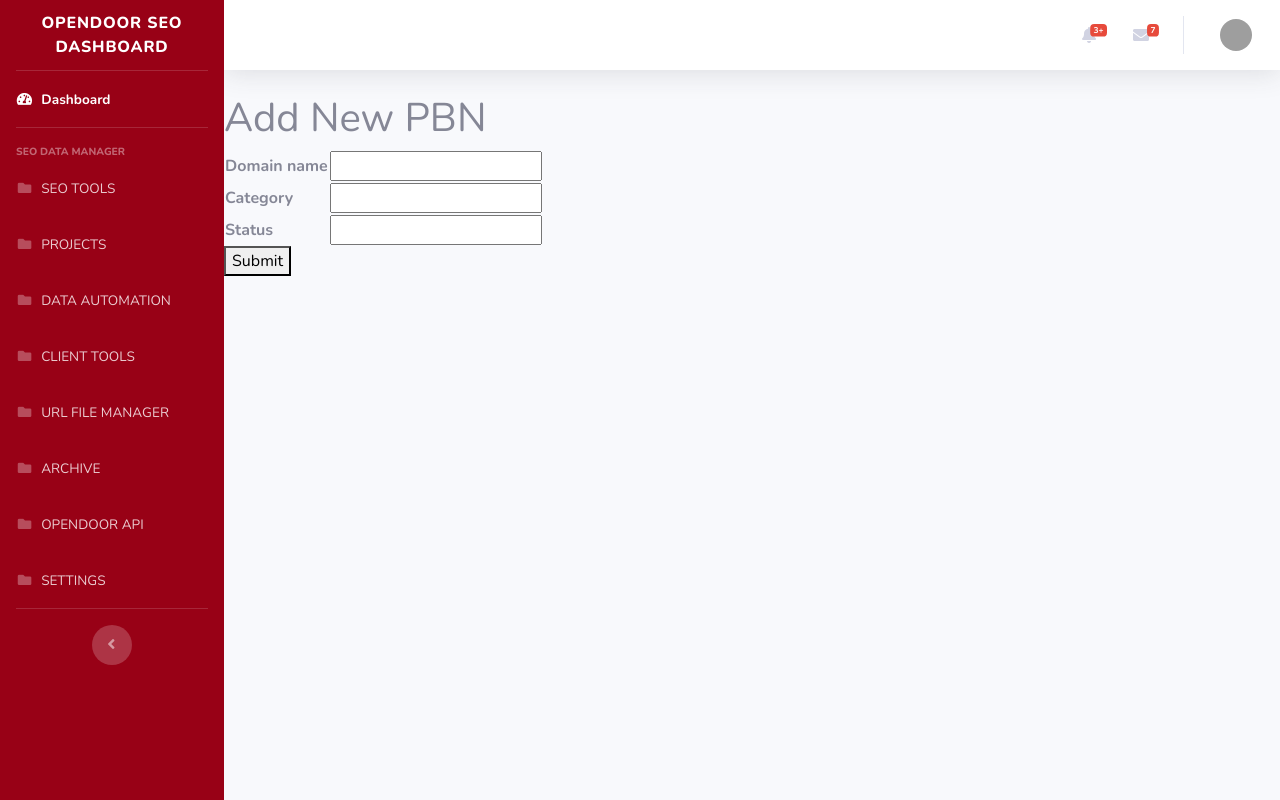
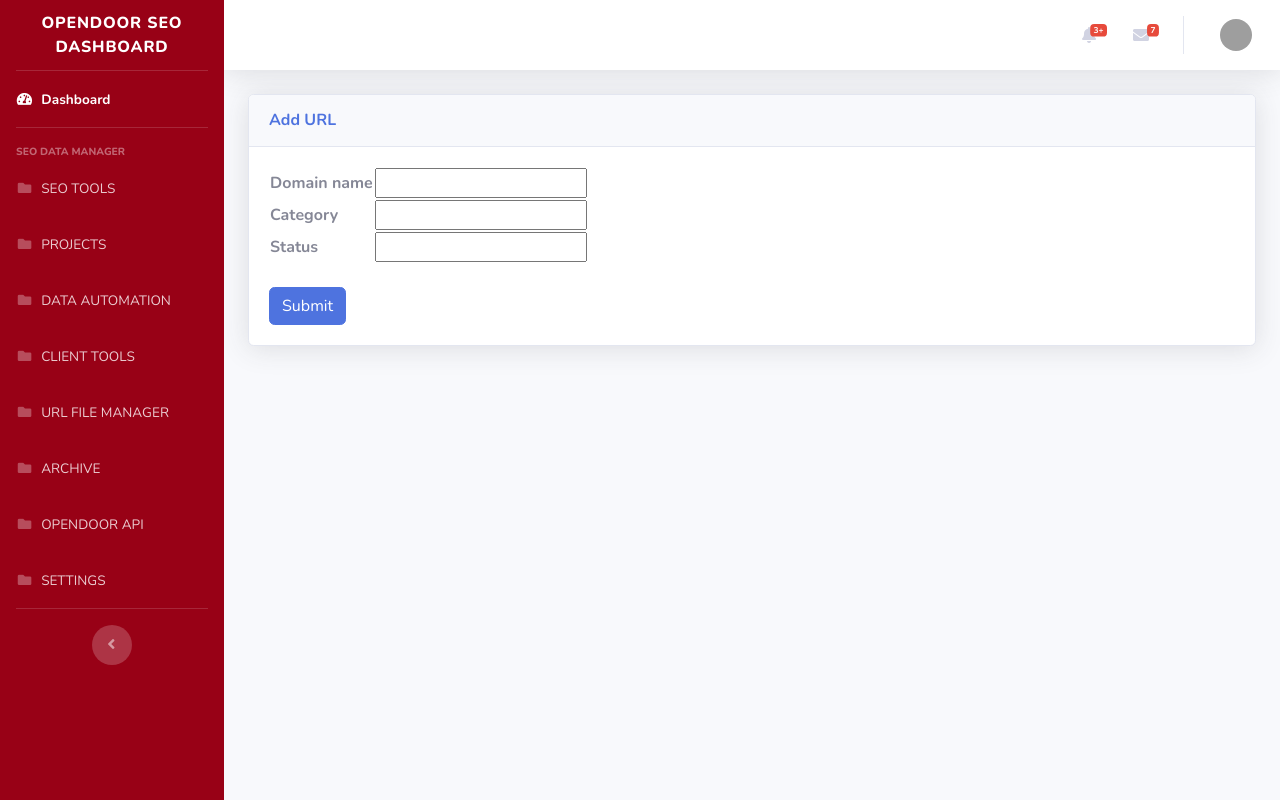
Before and after one commit to austincolton717/scheming-python, a Django app: page /pbn/upload/ in a window 1280 px wide. Run offline with Django 3.2, Linux system fonts and the light colour scheme; parts of the project's set-up code (start-up, migrations or seed data) failed here and were passed over; some libraries are stand-ins or nearby versions; grey boxes are pictures that could not be loaded.

Commit message:
navigation links

```diff
--- a/dashboard/templates/dashfiles/base.html
+++ b/dashboard/templates/dashfiles/base.html
@@ -59,19 +59,19 @@
         </li>
 
         <li class="nav-item">
-          <a class="nav-link" href="#">
+          <a class="nav-link" href="{% url 'projects' %}">
             <i class="fas fa-fw fa-folder"></i>
             <span>PROJECTS</span></a>
         </li>
 
         <li class="nav-item">
-          <a class="nav-link" href="#">
+          <a class="nav-link" href="{% url 'data-automation' %}">
             <i class="fas fa-fw fa-folder"></i>
             <span>DATA AUTOMATION</span></a>
         </li>
 
         <li class="nav-item">
-          <a class="nav-link" href="#">
+          <a class="nav-link" href="{% url 'clientmanager' %}">
             <i class="fas fa-fw fa-folder"></i>
             <span>CLIENT TOOLS</span></a>
         </li>
@@ -83,7 +83,7 @@
         </li>
 
         <li class="nav-item">
-          <a class="nav-link" href="#">
+          <a class="nav-link" href="{% url 'archive' %}">
             <i class="fas fa-fw fa-folder"></i>
             <span>ARCHIVE</span></a>
         </li>
--- a/indexautomation/urls.py
+++ b/indexautomation/urls.py
@@ -3,5 +3,6 @@ from . import views
 
 urlpatterns = [
     path('', views.indexautomation, name="indexautomation"),
+    path('data-automation/', views.data_automation, name="data-automation"),
     path('indexchecker/', views.indexChecker, name="indexchecker"),
 ]
--- a/indexautomation/views.py
+++ b/indexautomation/views.py
@@ -9,6 +9,10 @@ import os
 
 def indexautomation(request):
     return render(request, 'automationfiles/indexautomation.html', {})
+
+
+def data_automation(request):
+    return render(request, 'automationfiles/data-automation.html', {})
 
 
 def indexChecker(request):
--- a/pbn/templates/pbnfiles/addpbn.html
+++ b/pbn/templates/pbnfiles/addpbn.html
@@ -1,7 +1,14 @@
 {% extends 'dashfiles/base.html' %}
 {% block content %}
 
-<h1> Add New PBN </h1>
+
+
+<div class="container-fluid">
+    <div class="card shadow mb-4">
+      <div class="card-header py-3">
+        <h6 class="m-0 font-weight-bold text-primary">Add URL</h6>
+        </div>
+          <div class="card-body">
                 <form method = 'POST' enctype="multipart/form-data">
                     {% csrf_token %}
                     <table>
@@ -12,7 +19,9 @@
                         </tr>
                         {% endfor %}
                     </table>
-    <button type="submit">Submit</button>
+                    <br/>
+                    <button class="btn btn-primary" type="submit">Submit</button>
                 </form>
+          </div>
 
 {% endblock %}
--- a/workmanagement/urls.py
+++ b/workmanagement/urls.py
@@ -3,4 +3,5 @@ from . import views
 
 urlpatterns = [
     path('', views.workManagement, name="workmanagement"),
+    path('projects/', views.projects, name="projects"),
 ]
--- a/workmanagement/views.py
+++ b/workmanagement/views.py
@@ -3,3 +3,7 @@ from django.shortcuts import render, redirect
 
 def workManagement(request):
     return render(request, 'workfiles/workmanagement.html', {})
+
+
+def projects(request):
+    return render(request, 'workfiles/projects.html', {})
```
Also changed, not shown: indexautomation/templates/automationfiles/data-automation.html (added, +10 -0 lines), pbn/templates/pbnfiles/pbnlist.html (+3 -4 lines), workmanagement/templates/workfiles/projects.html (+44 -0 lines), db.sqlite3. Lines whose indentation alone changed are shown as unchanged.
